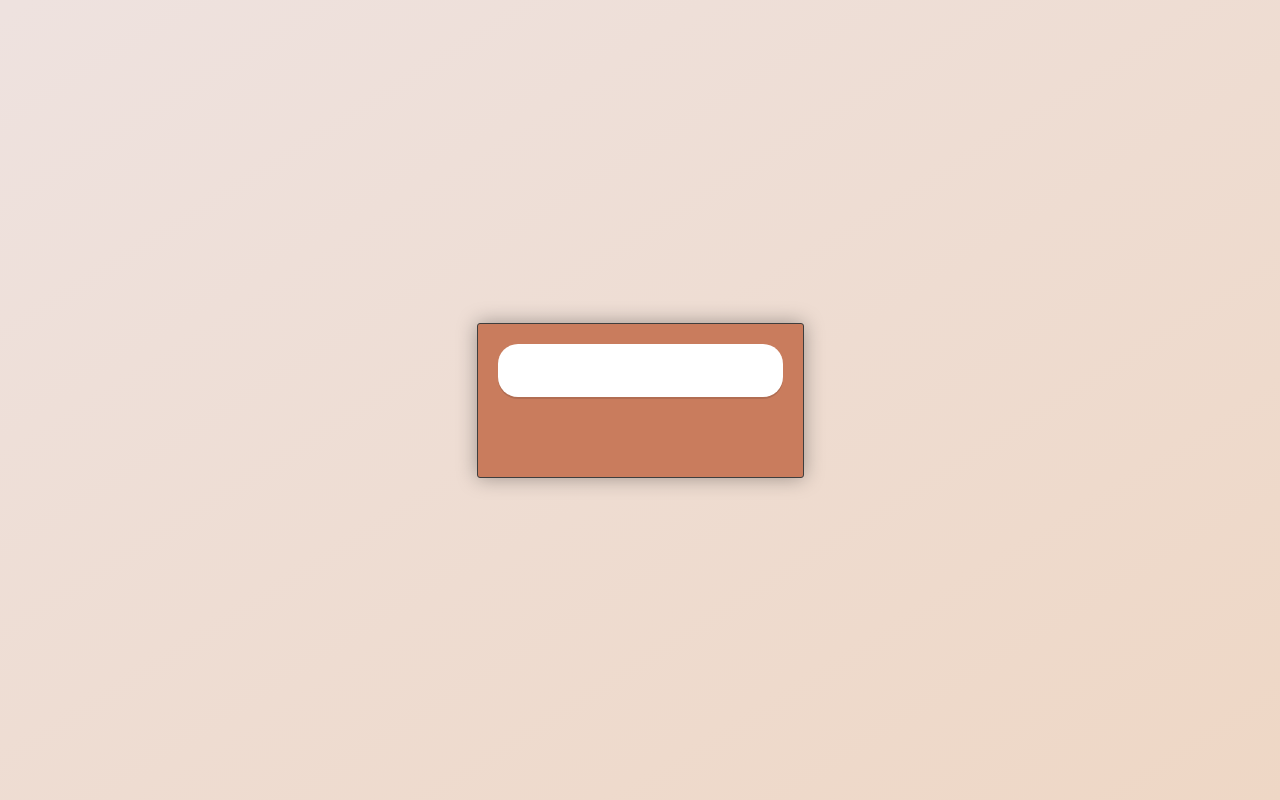
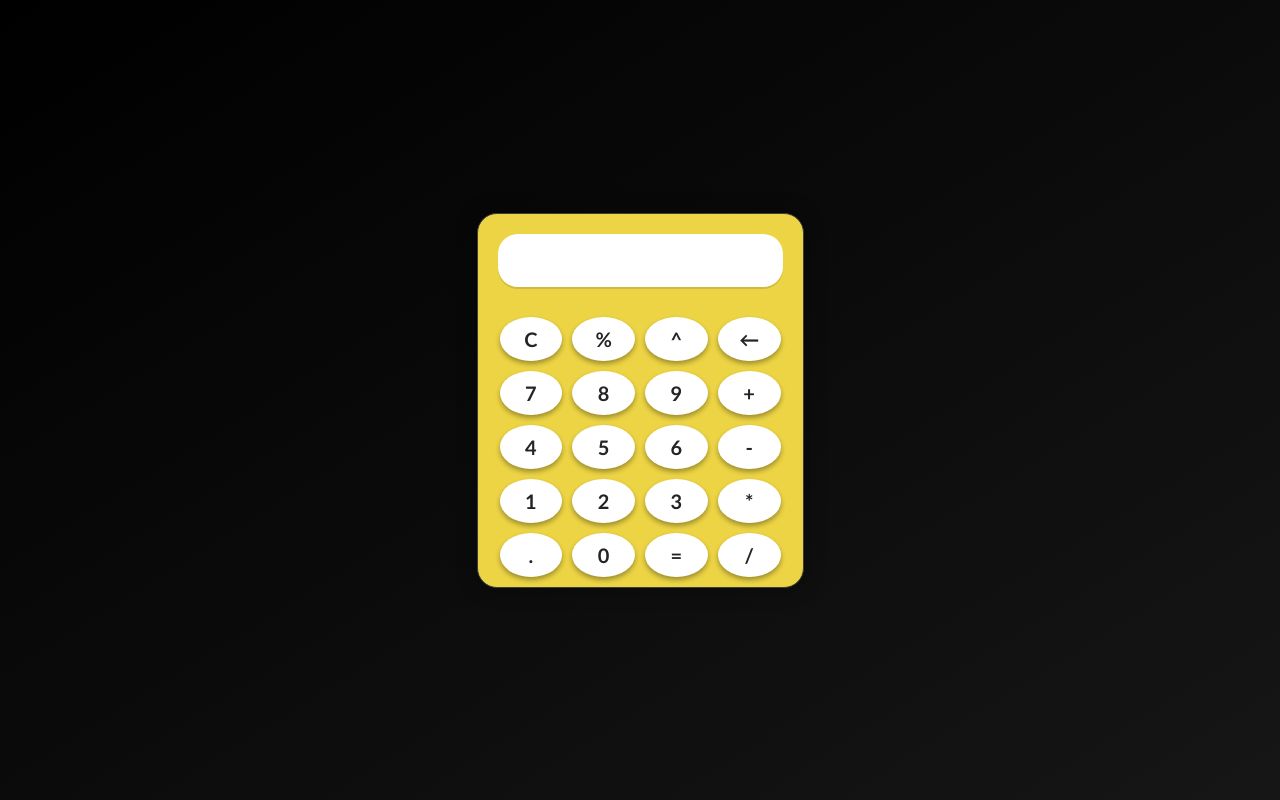
Before and after one commit to zen-2222/calc, a plain HTML site: page index.html in a window 1280 px wide. Drawn offline with Linux system fonts and the light colour scheme.

Commit message:
add interactivity

```diff
--- a/index.html
+++ b/index.html
@@ -6,16 +6,56 @@
     <title>Calculator</title>
     <link rel="shortcut icon" type="image/x-icon" href="img/favicon.ico">
     <link rel="stylesheet" href="style.css">
-    <script src="script.js"></script>
+    <script src="script.js" defer></script>
 </head>
 <body>
-    <form>
-        <div class="container">
-            <input type="text" class="text">
-            <div class="buttons">
-
-            </div>
+    <div class="container">
+        <input type="text" class="text" >
+        <div class="buttons">
+            <button class="btn">
+                C
+            </button><button class="btn">
+                %
+            </button><button class="btn">
+                ^
+            </button><button class="btn">
+                &larr;
+            </button><button class="btn">
+                7
+            </button><button class="btn">
+                8
+            </button><button class="btn">
+                9
+            </button><button class="btn">
+                +
+            </button><button class="btn">
+                4
+            </button><button class="btn">
+                5
+            </button><button class="btn">
+                6
+            </button>
+            <button class="btn">
+                -
+            </button><button class="btn">
+                1
+            </button><button class="btn">
+                2
+            </button><button class="btn">
+                3
+            </button><button class="btn">
+                *
+            </button><button class="btn">
+                .
+            </button><button class="btn">
+                0
+            </button><button class="btn">
+                =
+            </button>
+            <button class="btn">
+                /
+            </button>
         </div>
-</form>
+    </div>
 </body>
 </html>
--- a/script.js
+++ b/script.js
@@ -1,6 +1,34 @@
-let nums=0
-for(let i=0;i<9;i++){
+const btns = document.querySelector(".buttons")
+const text = document.querySelector('.text')
 
+btns.addEventListener('click',(e)=>{
+if(e.target.classList.value == "btn"){
+    e.preventDefault()
+    let operation= e.target.innerText
+    switch(operation){
+        case 'C':{text.value=''
+            break
+        }
+        case `←`:{text.value=text.value.slice(0,-1)
+            break
+        }
+        case '=':{
+            let equation=text.value.split(/([+|-|÷|*|^|%])/)
 
+            if(equation.includes('')){alert('ERROR')
+                text.value=""
+            }
+
+            break
+        }
+        default:{
+            text.value=text.value.concat(e.target.innerText)
+
+            break
+        }
+
+    }
 
 }
+
+})
--- a/style.css
+++ b/style.css
@@ -1,10 +1,10 @@
 *,*::before,*::after{color:inherit;margin:0;box-sizing: inherit;}html{font-size: 62.5%;}body{box-sizing: border-box;}
 :root{
---bg-color:#EEE2DF;
---bg-accent:#eed7c5;
---main:#c97c5d;
---main-dark:#b36A5e;
---main-light:#c89f9c;
+--bg-color:#000;
+--bg-accent:#161616;
+--main:#ECD444;
+--main-dark:#6E2584;
+--main-light:#FFFF;
 }
 
 body{
@@ -39,7 +39,7 @@ gap:2rem;
 box-shadow: 0rem 0rem 2rem rgba(0, 0, 0, 0.34);
 background-color:var(--main);
 border:1px solid rgb(62, 62, 62);
-border-radius: 3px;
+border-radius: 20px;
 padding:1rem;
 }
 
@@ -51,6 +51,7 @@ margin:1rem;
 padding:1.5rem 1rem;
 display:block;
 box-shadow: 0 .2rem 0rem rgba(0, 0, 0, 0.119);
+letter-spacing: .09rem;
 }.text:focus,.text:focus-visible,.text:active{outline:none;}
 
 .buttons{
@@ -58,5 +59,5 @@ display:grid;
 grid-template-columns: repeat(4,1fr);
 grid-template-rows: repeat(5,1fr);
 gap:1rem;
-padding-inline:1rem;
+padding-inline:1.2rem;
 }
```
